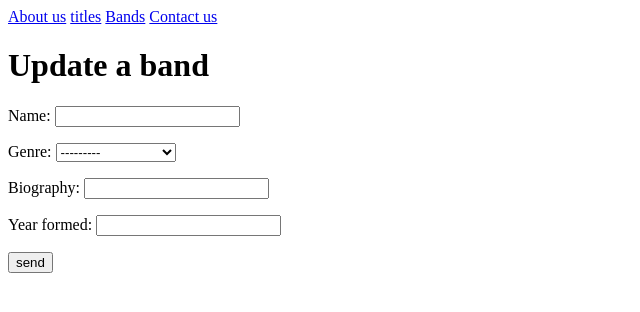
After one commit to Kmenguete/Django_learning, a Django app: template merchex/listings/templates/listings/band_update.html in a window 1280 px wide. The commit adds this page. Shown: the top 312 px of the page, without its empty margins (0-640 px from the left). Run offline with Django 4.2, Linux system fonts and the light colour scheme; the template is opened without the code that fills it: values that come from a table or form of the project are taken from there, others are empty.

Commit message:
adding the update feature for bands

```diff
--- a/merchex/listings/templates/listings/band_detail.html
+++ b/merchex/listings/templates/listings/band_detail.html
@@ -11,4 +11,5 @@
 
 <p>{{ band.biography }}</p>
 <a href="{% url 'band-list' %}">Back to every bands</a>
+<a href="{% url 'band-update' band.id %}">Edit this band</a>
 {% endblock %}
--- a/merchex/listings/templates/listings/band_list.html
+++ b/merchex/listings/templates/listings/band_list.html
@@ -10,6 +10,7 @@
     {% for band in bands %}
     <li>
         <a href="{% url 'band-detail' band.id %}">{{ band.name }}</a>
+        <a href="{% url 'band-update' band.id %}">[Edit]</a>
     </li>
     {% endfor %}
 </ul>
--- /dev/null
+++ b/merchex/listings/templates/listings/band_update.html
@@ -0,0 +1,14 @@
+{% extends 'listings/base.html' %}
+
+{% block content %}
+<a href="{% url 'about' %}">About us</a>
+<a href="{% url 'listings' %}">titles</a>
+<a href="{% url 'band-list' %}">Bands</a>
+<a href="{% url 'contact' %}">Contact us</a>
+<h1>Update a band</h1>
+<form action="" method="post">
+    {% csrf_token %}
+    {{ form.as_p }}
+    <input type="submit" value="send">
+</form>
+{% endblock %}
```
